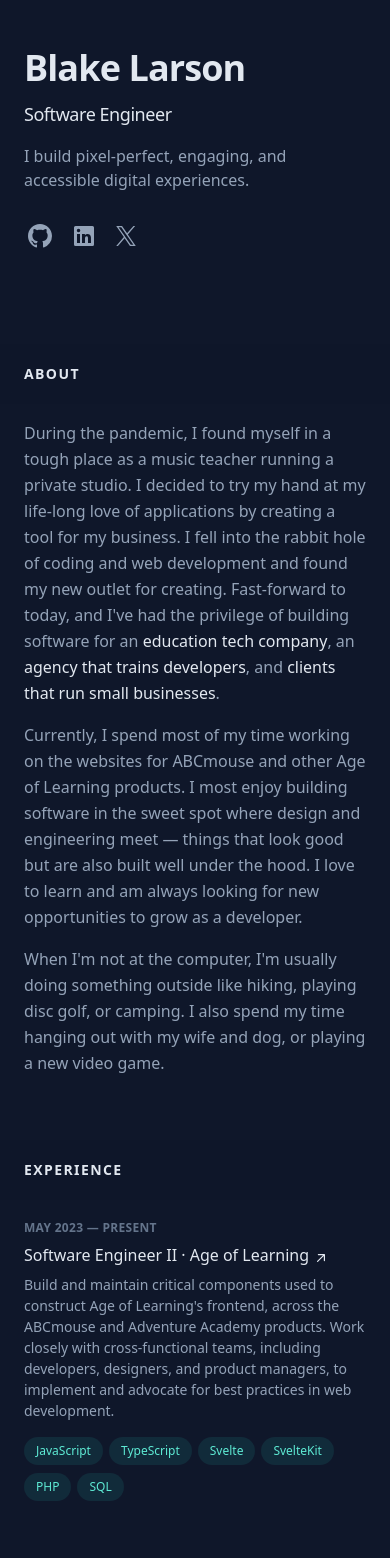
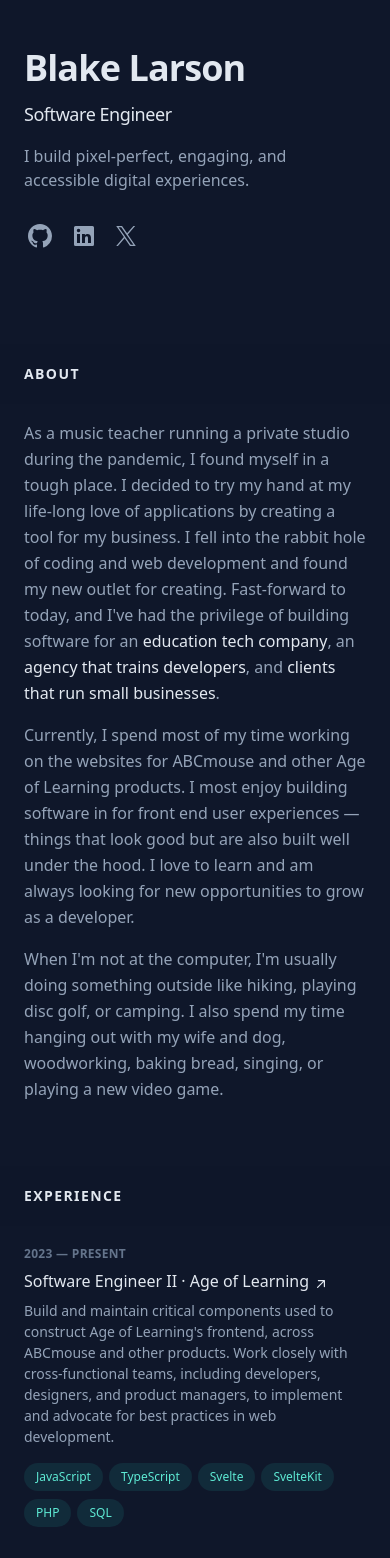
Before and after one commit to Blake-Larson/portfolio-2.0, a SvelteKit app: page / in a window 390 px wide. Shown: the top 1558 px of the page. Built offline with nearby package versions, Linux system fonts and the light colour scheme.

Commit message:
cleaned up components

```diff
--- a/src/routes/+page.svelte
+++ b/src/routes/+page.svelte
@@ -16,7 +16,7 @@
       >Skip to Content</a>
     <div class="lg:flex lg:justify-between lg:gap-4">
       <Header />
-      <main class="pt-24 lg:w-1/2 lg:py-24">
+      <main id="content" class="pt-24 lg:w-1/2 lg:py-24">
         <About />
         <Experiences />
         <Projects />
@@ -29,5 +29,6 @@
 <style lang="postcss">
   :global(html) {
     background-color: theme(colors.slate.900);
+    scroll-behavior: smooth;
   }
 </style>
--- a/src/routes/About.svelte
+++ b/src/routes/About.svelte
@@ -11,9 +11,9 @@
   </div>
   <div>
     <p class="mb-4">
-      During the pandemic, I found myself in a tough place as a music teacher running a private
-      studio. I decided to try my hand at my life-long love of applications by creating a tool for
-      my business. I fell into the rabbit hole of coding and web development and found my new outlet
+      As a music teacher running a private studio during the pandemic, I found myself in a tough
+      place. I decided to try my hand at my life-long love of applications by creating a tool for my
+      business. I fell into the rabbit hole of coding and web development and found my new outlet
       for creating. Fast-forward to today, and I've had the privilege of building software for an
       <a
         class="font-medium text-slate-200 hover:text-teal-300 focus-visible:text-teal-300"
@@ -32,7 +32,7 @@
       >, and <!-- -->
       <a
         class="font-medium text-slate-200 hover:text-teal-300 focus-visible:text-teal-300"
-        href="https://blakelarson.dev/#"
+        href="https://blakelarson.dev/"
         target="_blank"
         rel="noreferrer noopener"
         aria-label="clients that run small businesses (opens in a new tab)"
@@ -41,14 +41,14 @@
     </p>
     <p class="mb-4">
       Currently, I spend most of my time working on the websites for ABCmouse and other Age of
-      Learning products. I most enjoy building software in the sweet spot where design and
-      engineering meet — things that look good but are also built well under the hood. I love to
-      learn and am always looking for new opportunities to grow as a developer.
+      Learning products. I most enjoy building software in for front end user experiences — things
+      that look good but are also built well under the hood. I love to learn and am always looking
+      for new opportunities to grow as a developer.
     </p>
     <p>
       When I'm not at the computer, I'm usually doing something outside like hiking, playing disc
-      golf, or camping. I also spend my time hanging out with my wife and dog, or playing a new
-      video game.
+      golf, or camping. I also spend my time hanging out with my wife and dog, woodworking, baking
+      bread, singing, or playing a new video game.
     </p>
   </div>
 </section>
--- a/src/routes/ExperienceItem.svelte
+++ b/src/routes/ExperienceItem.svelte
@@ -1,4 +1,6 @@
 <script>
+  import NewTabIcon from './NewTabIcon.svelte';
+
   export let date = { start: '', end: '' };
   export let title = { role: '', company: '' };
   export let url = '';
@@ -14,7 +16,7 @@
     </div>
     <header
       class="z-10 mb-2 mt-1 text-xs font-semibold uppercase tracking-wide text-slate-500 sm:col-span-2"
-      aria-label={`${date.start} to ${date.end}`}>
+      aria-label="{date.start} to {date.end}">
       {date.start} — {date.end}
     </header>
     <div class="z-10 sm:col-span-6">
@@ -25,26 +27,13 @@
             href={url}
             target="_blank"
             rel="noreferrer noopener"
-            aria-label="Senior Frontend Engineer, Accessibility at Klaviyo (opens in a new tab)"
+            aria-label="{title.role} at {title.company} (opens in a new tab)"
             ><span
               class="absolute -inset-x-4 -inset-y-2.5 hidden rounded md:-inset-x-6 md:-inset-y-4 lg:block"
             ></span
             ><span
               >{title.role} ·<!-- -->
-              <span class="inline-block"
-                >{title.company}<svg
-                  xmlns="http://www.w3.org/2000/svg"
-                  viewBox="0 0 20 20"
-                  fill="currentColor"
-                  class="ml-1 inline-block h-4 w-4 shrink-0 translate-y-px transition-transform group-hover/link:-translate-y-1 group-hover/link:translate-x-1 group-focus-visible/link:-translate-y-1 group-focus-visible/link:translate-x-1 motion-reduce:transition-none"
-                  aria-hidden="true"
-                  ><path
-                    fill-rule="evenodd"
-                    d="M5.22 14.78a.75.75 0 001.06 0l7.22-7.22v5.69a.75.75 0 001.5 0v-7.5a.75.75 0 00-.75-.75h-7.5a.75.75 0 000 1.5h5.69l-7.22 7.22a.75.75 0 000 1.06z"
-                    clip-rule="evenodd"></path
-                  ></svg
-                ></span
-              ></span
+              <span class="inline-block">{title.company}<NewTabIcon /></span></span
             ></a>
         </div>
       </h3>
--- a/src/routes/Experiences.svelte
+++ b/src/routes/Experiences.svelte
@@ -1,13 +1,14 @@
 <script>
   import ExperienceItem from './ExperienceItem.svelte';
+  import NewTabIcon from './NewTabIcon.svelte';
 
   const experiences = [
     {
-      date: { start: 'May 2023', end: 'Present' },
+      date: { start: '2023', end: 'Present' },
       title: { role: 'Software Engineer II', company: 'Age of Learning' },
       url: 'https://www.ageoflearning.com/',
       description:
-        "Build and maintain critical components used to construct Age of Learning's frontend, across the ABCmouse and Adventure Academy products. Work closely with cross-functional teams, including developers, designers, and product managers, to implement and advocate for best practices in web development.",
+        "Build and maintain critical components used to construct Age of Learning's frontend, across ABCmouse and other products. Work closely with cross-functional teams, including developers, designers, and product managers, to implement and advocate for best practices in web development.",
       technologies: ['JavaScript', 'TypeScript', 'Svelte', 'SvelteKit', 'PHP', 'SQL']
     },
     {
@@ -20,7 +21,7 @@
     },
     {
       date: { start: '2020', end: '2023' },
-      title: { role: 'Software Engineer', company: 'Blakelarson.dev' },
+      title: { role: 'Web Developer', company: 'Blakelarson.dev' },
       url: 'https://blakelarson.dev/',
       description:
         'Created full-stack web applications and static websites for clients across small and medium-sized businesses to solve their unique problems. Worked closely with clients to understand their needs and deliver solutions that exceeded their expectations.',
@@ -53,26 +54,13 @@
     <div class="mt-12">
       <a
         class="group/link inline-flex items-baseline text-base font-semibold leading-tight text-slate-200 hover:text-teal-300 focus-visible:text-teal-300"
-        href="/documents/blake-larson-resume-04-03-23.pdf"
+        href="/documents/blake-larson-resume.pdf"
         target="_blank"
         rel="noreferrer noopener"
         aria-label="View Full Résumé (opens in a new tab)"
         ><span
           >View Full<!-- -->
-          <span class="inline-block"
-            >Résumé<svg
-              xmlns="http://www.w3.org/2000/svg"
-              viewBox="0 0 20 20"
-              fill="currentColor"
-              class="ml-1 inline-block h-4 w-4 shrink-0 translate-y-px transition-transform group-hover/link:-translate-y-1 group-hover/link:translate-x-1 group-focus-visible/link:-translate-y-1 group-focus-visible/link:translate-x-1 motion-reduce:transition-none"
-              aria-hidden="true"
-              ><path
-                fill-rule="evenodd"
-                d="M5.22 14.78a.75.75 0 001.06 0l7.22-7.22v5.69a.75.75 0 001.5 0v-7.5a.75.75 0 00-.75-.75h-7.5a.75.75 0 000 1.5h5.69l-7.22 7.22a.75.75 0 000 1.06z"
-                clip-rule="evenodd"></path
-              ></svg
-            ></span
-          ></span
+          <span class="inline-block">Résumé <NewTabIcon /></span></span
         ></a>
     </div>
   </div>
--- /dev/null
+++ b/src/routes/NewTabIcon.svelte
@@ -0,0 +1,11 @@
+<svg
+  xmlns="http://www.w3.org/2000/svg"
+  viewBox="0 0 20 20"
+  fill="currentColor"
+  class="ml-1 inline-block h-4 w-4 shrink-0 translate-y-px transition-transform group-hover/link:-translate-y-1 group-hover/link:translate-x-1 group-focus-visible/link:-translate-y-1 group-focus-visible/link:translate-x-1 motion-reduce:transition-none"
+  aria-hidden="true"
+  ><path
+    fill-rule="evenodd"
+    d="M5.22 14.78a.75.75 0 001.06 0l7.22-7.22v5.69a.75.75 0 001.5 0v-7.5a.75.75 0 00-.75-.75h-7.5a.75.75 0 000 1.5h5.69l-7.22 7.22a.75.75 0 000 1.06z"
+    clip-rule="evenodd"></path
+  ></svg>
--- a/src/routes/Projects.svelte
+++ b/src/routes/Projects.svelte
@@ -8,23 +8,8 @@
       url: 'https://www.ageoflearning.com/',
       description:
         "Build and maintain critical components used to construct Age of Learning's frontend, across the ABCmouse and Adventure Academy products. Work closely with cross-functional teams, including developers, designers, and product managers, to implement and advocate for best practices in web development.",
-      technologies: ['JavaScript', 'TypeScript', 'Svelte', 'SvelteKit', 'PHP', 'SQL']
-    },
-    {
-      date: { start: '2021', end: '2023' },
-      title: 'Software Engineer II',
-      url: 'https://100devs.org/',
-      description:
-        "Collaborated with a team of developers to build modern and responsive web applications for 100 Devs' clients. ",
-      technologies: ['JavaScript', 'React', 'Next.js', 'Node.js', 'SQL']
-    },
-    {
-      date: { start: '2020', end: '2023' },
-      title: 'Software Engineer II',
-      url: 'https://blakelarson.dev/',
-      description:
-        'Created full-stack web applications and static websites for clients across small and medium-sized businesses to solve their unique problems. Worked closely with clients to understand their needs and deliver solutions that exceeded their expectations.',
-      technologies: ['HTML', 'CSS', 'JavaScript', 'Node.js']
+      technologies: ['JavaScript', 'TypeScript', 'Svelte', 'SvelteKit', 'PHP', 'SQL'],
+      img: { src: '', alt: 'Build a Spotify Connected App Newline course marketing card' }
     }
   ];
 </script>
@@ -44,7 +29,8 @@
           title={project.title}
           url={project.url}
           description={project.description}
-          technologies={project.technologies} />
+          technologies={project.technologies}
+          img={project.img} />
       {/each}
     </ol>
   </div>
--- a/src/routes/Socials.svelte
+++ b/src/routes/Socials.svelte
@@ -5,7 +5,7 @@
   <li class="shrink-0 text-xs">
     <a
       class="block hover:text-slate-200"
-      href="https://github.com/bchiang7"
+      href="https://github.com/Blake-Larson"
       target="_blank"
       rel="noreferrer noopener"
       aria-label="GitHub (opens in a new tab)"
@@ -25,7 +25,7 @@
   <li class="shrink-0 text-xs">
     <a
       class="block hover:text-slate-200"
-      href="https://www.linkedin.com/in/bchiang7/"
+      href="https://www.linkedin.com/in/blakelarson-dev"
       target="_blank"
       rel="noreferrer noopener"
       aria-label="LinkedIn (opens in a new tab)"
@@ -45,7 +45,7 @@
   <li class="shrink-0 text-xs">
     <a
       class="block hover:text-slate-200"
-      href="https://twitter.com/bchiang7"
+      href="https://twitter.com/Blakelarson_"
       target="_blank"
       rel="noreferrer noopener"
       aria-label="Twitter (opens in a new tab)"
```
Also changed, not shown: src/routes/ProjectItem.svelte (+8 -20 lines), 1 other file (tests, documents, lock files or other folders).
